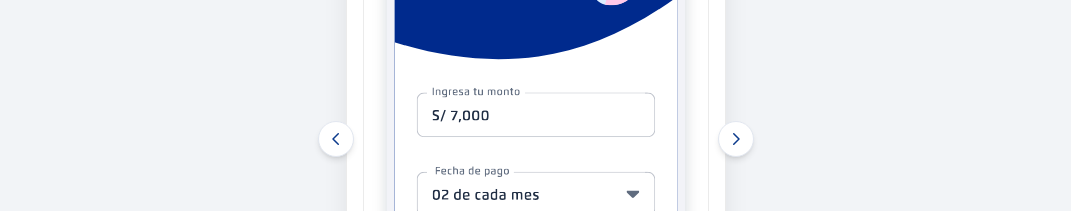
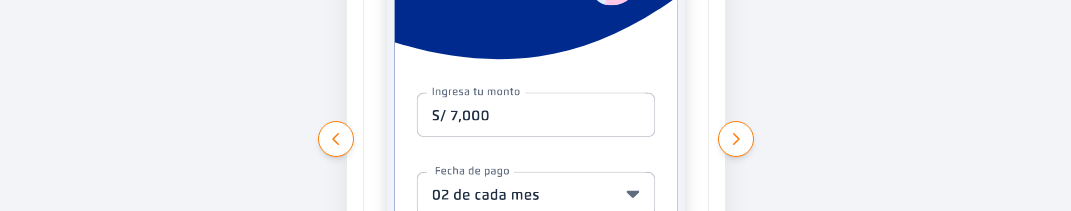
Before and after one commit to bcpevaluate-collab/evaluate-bcp, a Next.js app: page / in a window 1280 px wide. Shown: the part 1580-1791 px from the top of the page, without its empty margins (104-1175 px from the left). Built offline with nearby package versions, Linux system fonts and the light colour scheme; a web font is replaced by a local one.

Commit message:
feat: hero con ilustración derecha + onda; form debajo como BCP

```diff
--- a/components/StepsSlider.tsx
+++ b/components/StepsSlider.tsx
@@ -71,25 +71,44 @@ export default function StepsSlider() {
         </p>
 
         <div ref={containerRef} className="relative mx-auto max-w-[380px]">
+          {/* Flecha izquierda */}
 <button
   aria-label="Anterior"
   onClick={prev}
-            className="absolute -left-7 top-1/2 -translate-y-1/2 z-10 grid place-items-center w-9 h-9 rounded-full bg-white shadow-md border border-[#E1E6EF] hover:bg-[#f7f9fc]"
+  className="absolute -left-7 top-1/2 -translate-y-1/2 z-10 grid place-items-center
+             w-9 h-9 rounded-full bg-white shadow-md border border-[#FF7A00]
+             hover:bg-[#fff4eb] transition"
 >
   <svg width="18" height="18" viewBox="0 0 24 24" fill="none">
-              <path d="M15 19l-7-7 7-7" stroke="#0B3A8C" strokeWidth="2" strokeLinecap="round" strokeLinejoin="round"/>
+    <path
+      d="M15 19l-7-7 7-7"
+      stroke="#FF7A00"    // 👈 Naranja
+      strokeWidth="2"
+      strokeLinecap="round"
+      strokeLinejoin="round"
+    />
   </svg>
 </button>
 
+{/* Flecha derecha */}
 <button
   aria-label="Siguiente"
   onClick={next}
-            className="absolute -right-7 top-1/2 -translate-y-1/2 z-10 grid place-items-center w-9 h-9 rounded-full bg-white shadow-md border border-[#E1E6EF] hover:bg-[#f7f9fc]"
+  className="absolute -right-7 top-1/2 -translate-y-1/2 z-10 grid place-items-center
+             w-9 h-9 rounded-full bg-white shadow-md border border-[#FF7A00]
+             hover:bg-[#fff4eb] transition"
 >
   <svg width="18" height="18" viewBox="0 0 24 24" fill="none">
-              <path d="M9 5l7 7-7 7" stroke="#0B3A8C" strokeWidth="2" strokeLinecap="round" strokeLinejoin="round"/>
+    <path
+      d="M9 5l7 7-7 7"
+      stroke="#FF7A00"    // 👈 Naranja
+      strokeWidth="2"
+      strokeLinecap="round"
+      strokeLinejoin="round"
+    />
   </svg>
 </button>
+
 
           <div
             className="rounded-[28px] bg-white shadow-[0_4px_24px_rgba(0,0,0,.08)] p-3 md:p-4"
```
Lines whose indentation alone changed are shown as unchanged.
